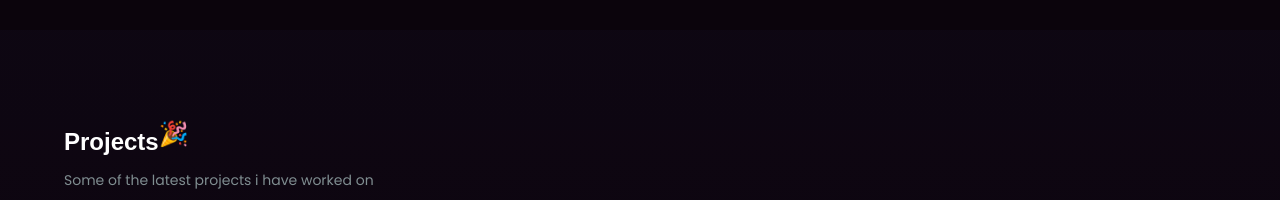
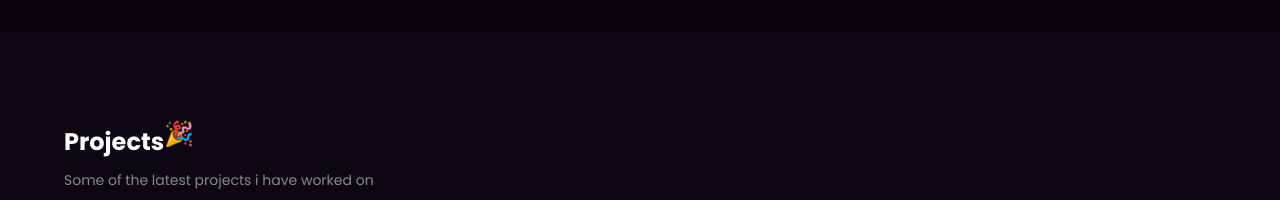
Before and after one commit to heyrapto/portfolio-, a React (Vite) app: page / in a window 1280 px wide. Shown: the part 1700-1900 px from the top of the page. Built offline with nearby package versions, Linux system fonts and the light colour scheme.

Commit message:
Update RecentWorks.tsx

```diff
--- a/src/pages/RecentWorks.tsx
+++ b/src/pages/RecentWorks.tsx
@@ -8,7 +8,7 @@ const RecentWorks = () => {
       <div className="absolute inset-0 bg-gradient-to-b from-[#130b1c] to-transparent opacity-40" />
 
       <div className="max-w-7xl mx-auto relative">
-        <h2 className="text-2xl font-bold font-clash">
+        <h2 className="text-2xl font-bold">
           Projects
           <span className="inline-block animate-bounce">🎉</span>
         </h2>
```
